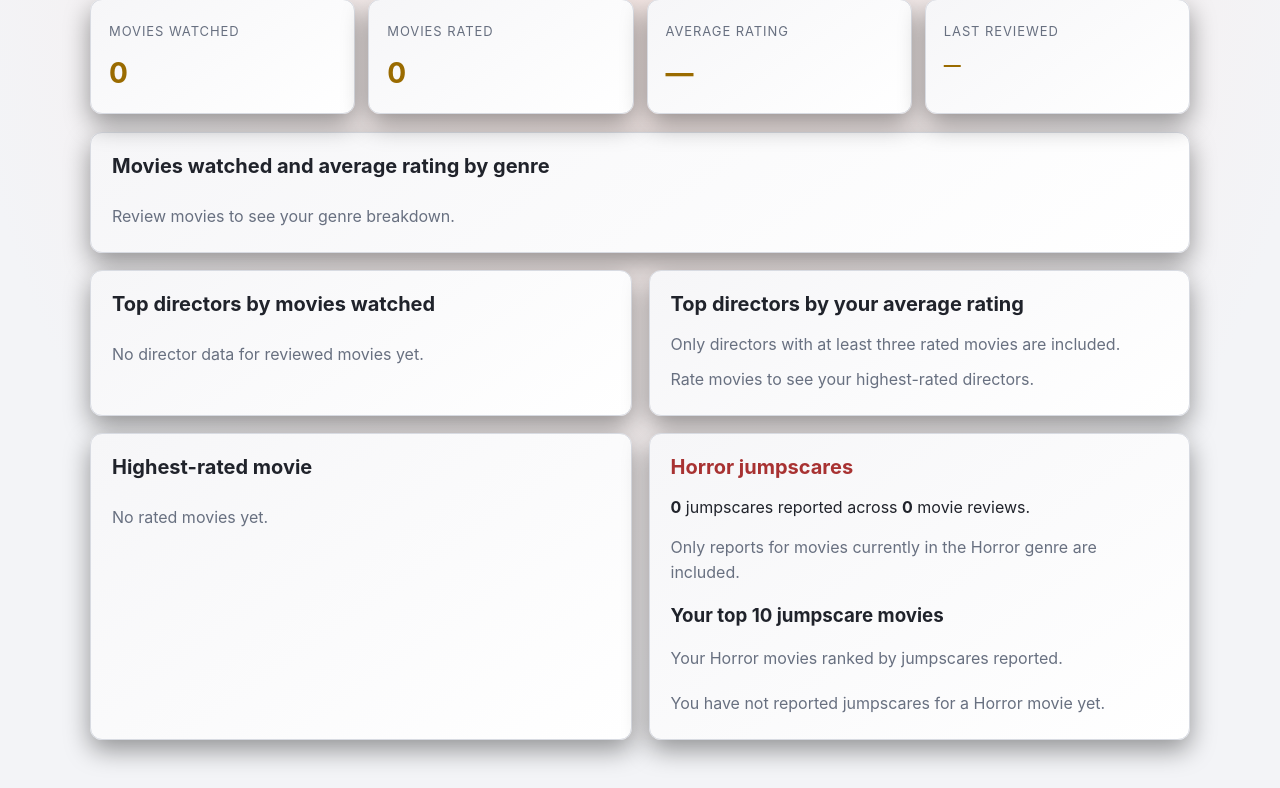
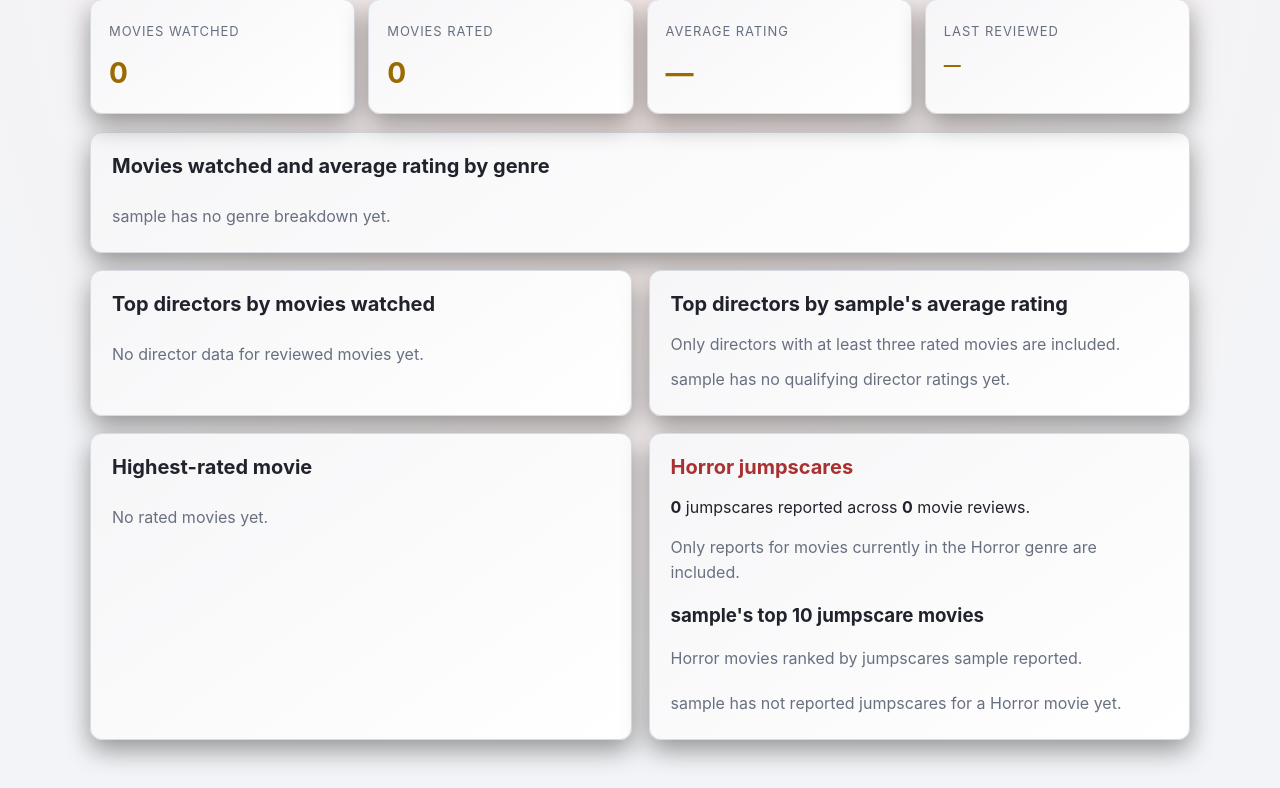
Before and after one commit to claythess/Database_Project, a Flask app: a page that uses templates/user_stats.html in a window 1280 px wide. Shown: the part 234-1022 px from the top of the page. Run offline with Flask 3, Linux system fonts and the light colour scheme; tables that the repository leaves empty hold one stand-in row (values such as "Sample post").

Commit message:
Third Person Stats

```diff
--- a/app.py
+++ b/app.py
@@ -368,7 +368,9 @@
     if user_id is None:
         return "User not found", 404
     stats = database_utils.get_user_stats(user_id)
-    return render_template('user_stats.html', username=username, stats=stats)
+    current_user_id = database_utils.get_user_id_from_session(session.get('token')) if session.get('token') else None
+    is_owner = current_user_id == user_id
+    return render_template('user_stats.html', username=username, stats=stats, is_owner=is_owner)
 
 
 @app.route('/actor/<int:actor_id>')
--- a/templates/user_stats.html
+++ b/templates/user_stats.html
@@ -70,7 +70,7 @@
             {% endfor %}
           </tbody>
         </table>
-      {% else %}<div class="empty">Review movies to see your genre breakdown.</div>{% endif %}
+      {% else %}<div class="empty">{% if is_owner %}Review movies to see your genre breakdown.{% else %}{{ username }} has no genre breakdown yet.{% endif %}</div>{% endif %}
     </section>
 
     <div class="split">
@@ -84,13 +84,13 @@
       </section>
 
       <section class="panel">
-        <h2>Top directors by your average rating</h2>
+        <h2>Top directors by {% if is_owner %}your{% else %}{{ username }}'s{% endif %} average rating</h2>
         <div class="muted">Only directors with at least three rated movies are included.</div>
         {% if stats.top_directors_by_rating %}
           <table><thead><tr><th>Director</th><th>Average</th><th>Rated films</th></tr></thead><tbody>
             {% for director in stats.top_directors_by_rating %}<tr><td><a href="{{ url_for('director_view', director_id=director.id) }}">{{ director.name }}</a></td><td class="number">{{ '%.1f'|format(director.average_rating) }} / 10</td><td>{{ director.rated_movies }}</td></tr>{% endfor %}
           </tbody></table>
-        {% else %}<div class="empty">Rate movies to see your highest-rated directors.</div>{% endif %}
+        {% else %}<div class="empty">{% if is_owner %}Rate movies to see your highest-rated directors.{% else %}{{ username }} has no qualifying director ratings yet.{% endif %}</div>{% endif %}
       </section>
     </div>
 
@@ -110,15 +110,15 @@
         <h2>Horror jumpscares</h2>
         <p><strong>{{ stats.summary.total_jumpscares or 0 }}</strong> jumpscares reported across <strong>{{ stats.summary.jumpscare_reports or 0 }}</strong> movie reviews.</p>
         <div class="muted">Only reports for movies currently in the Horror genre are included.</div>
-        <h3 style="margin-top:20px">Your top 10 jumpscare movies</h3>
-        <div class="muted">Your Horror movies ranked by jumpscares reported.</div>
+        <h3 style="margin-top:20px">{% if is_owner %}Your{% else %}{{ username }}'s{% endif %} top 10 jumpscare movies</h3>
+        <div class="muted">Horror movies ranked by jumpscares {% if is_owner %}you{% else %}{{ username }}{% endif %} reported.</div>
         {% if stats.top_jumpscare_movies %}
           <div class="movie-highlights" style="margin-top:10px">
             {% for movie in stats.top_jumpscare_movies %}
               <div class="movie-highlight"><span class="number">{{ loop.index }}.</span><a href="{{ url_for('movie_view', movie_id=movie.id) }}">{{ movie.title }}</a>{% if movie.year %} ({{ movie.year }}){% endif %}<span class="number">{{ movie.jumpscare_count }} jumpscares</span></div>
             {% endfor %}
           </div>
-        {% else %}<div class="empty" style="margin-top:10px">You have not reported jumpscares for a Horror movie yet.</div>{% endif %}
+        {% else %}<div class="empty" style="margin-top:10px">{% if is_owner %}You have not reported jumpscares for a Horror movie yet.{% else %}{{ username }} has not reported jumpscares for a Horror movie yet.{% endif %}</div>{% endif %}
       </section>
     </div>
   </main>
```
